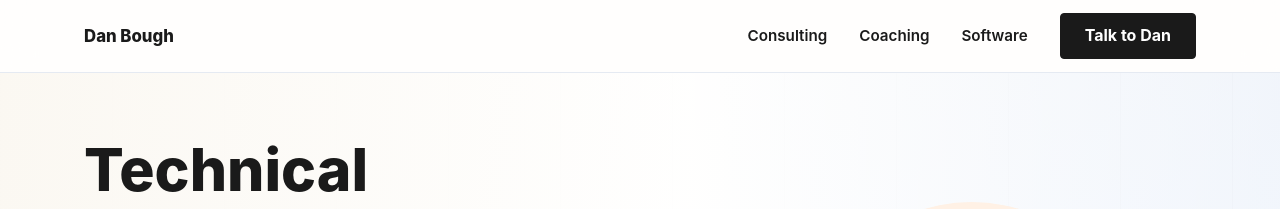
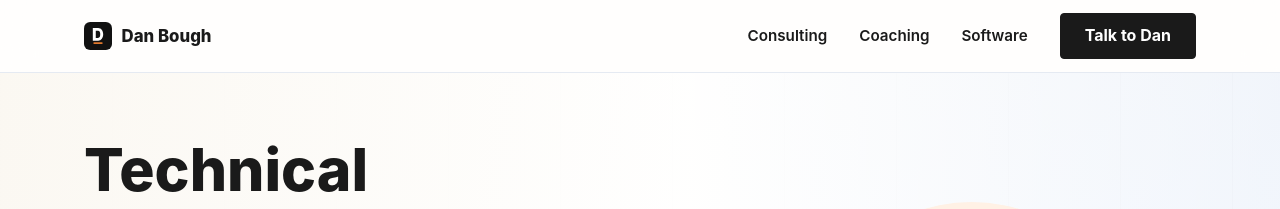
Before and after one commit to dbough/danbough.com, a Jekyll site: the page built from index.html, in a window 1280 px wide. Shown: the top 209 px of the page. Built offline with Jekyll 4.4.1, drawn with Linux system fonts in a browser that asks for light colours.

Commit message:
Add logo to header brand link
Pair the favicon.svg logo with the name in the upper-left header,
linking to the home page.

Co-Authored-By: Claude Sonnet 5 <noreply@anthropic.com>
Claude-Session: https://claude.ai/code/session_01NKCn7FnJYHH93xJUwHzfE8

```diff
--- a/assets/css/style.css
+++ b/assets/css/style.css
@@ -156,12 +156,22 @@ strong { color: var(--dark); }
     align-items: center;
     gap: 1.5rem;
 }
+.site-header__brand {
+    display: inline-flex;
+    align-items: center;
+    gap: 0.6rem;
+}
+.site-header__logo {
+    display: block;
+    width: 28px;
+    height: 28px;
+}
 .site-header__name {
     font-weight: 800;
     color: var(--dark);
     font-size: 1.05rem;
 }
-.site-header__name:hover { color: var(--dark); }
+.site-header__brand:hover .site-header__name { color: var(--dark); }
 .site-nav {
     margin-left: auto;
     display: flex;
--- a/index.html
+++ b/index.html
@@ -7,7 +7,10 @@ body_class: home
 
 <header class="site-header">
     <div class="site-header__inner">
-        <a href="#top" class="site-header__name">Dan Bough</a>
+        <a href="/" class="site-header__brand">
+            <img src="/assets/img/favicon.svg" alt="" width="28" height="28" class="site-header__logo" />
+            <span class="site-header__name">Dan Bough</span>
+        </a>
         <nav class="site-nav">
             <button class="nav-toggle" type="button" aria-label="Open menu" aria-expanded="false" aria-controls="nav-panel">
                 <span class="nav-toggle__bar"></span>
```
